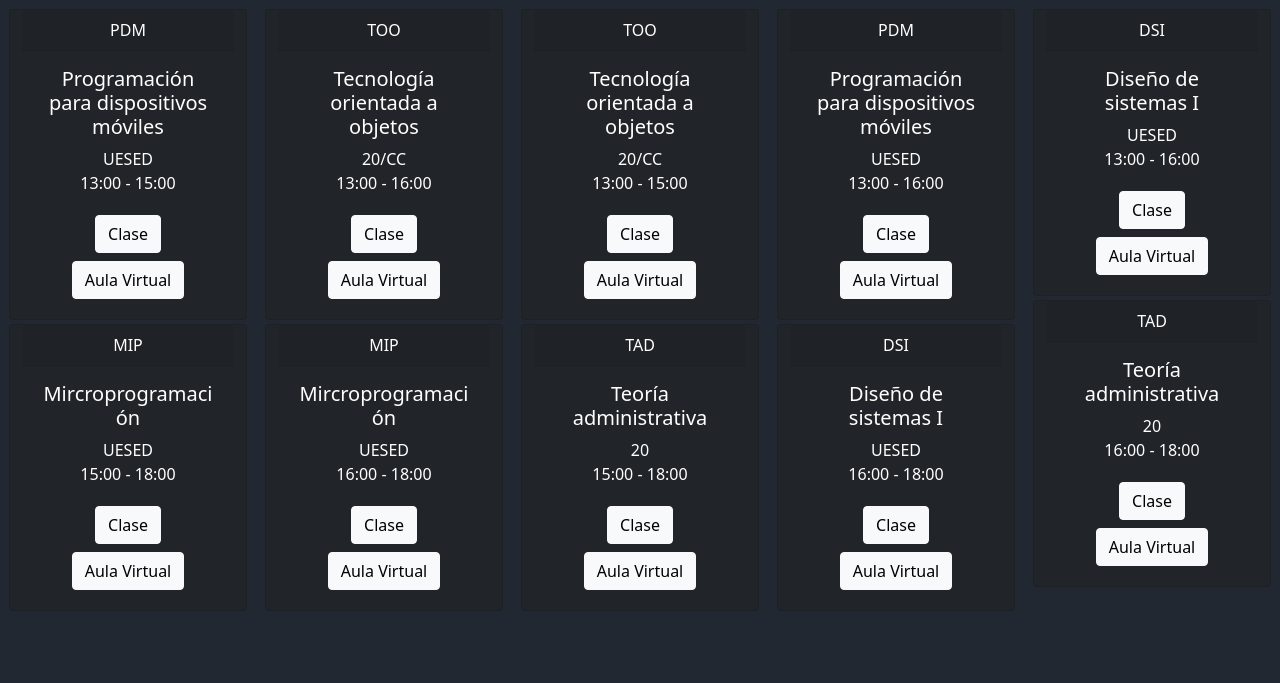
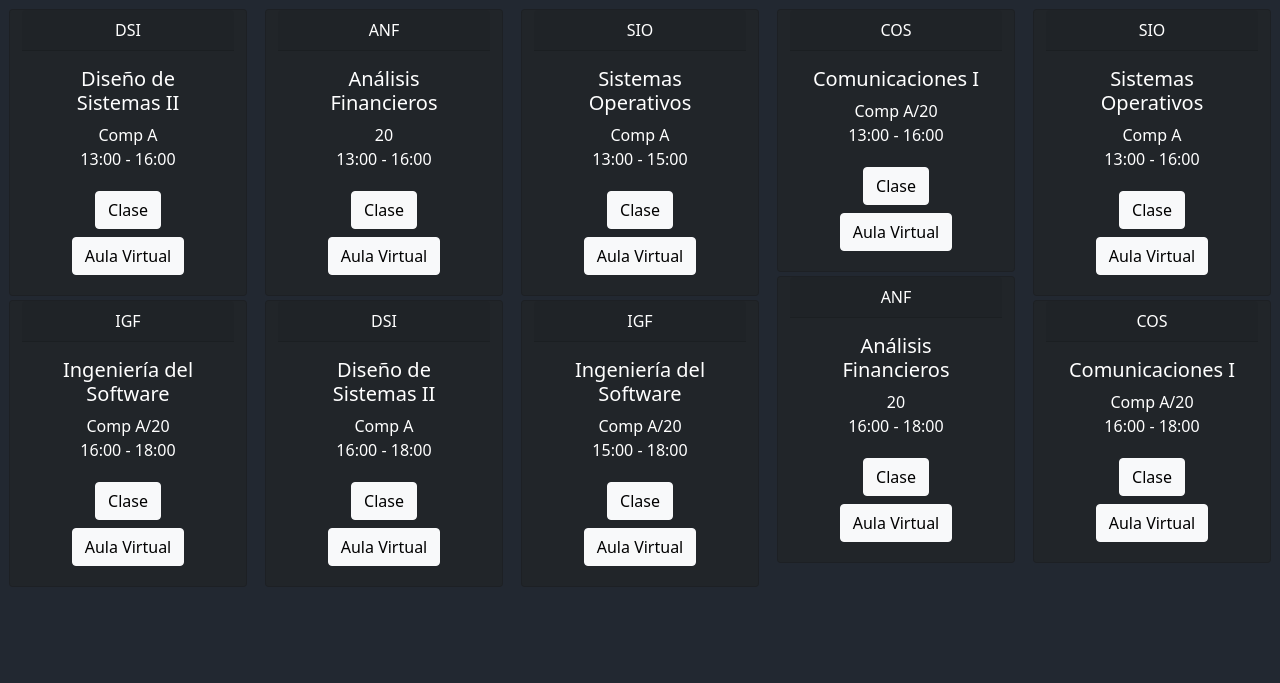
Before and after one commit to jr-villalta/horario2021, a plain HTML site: page index.html in a window 1280 px wide. Shown: the part 117-800 px from the top of the page. Drawn offline with nearby package versions, Linux system fonts and the light colour scheme.

Commit message:
Ciclo II

```diff
--- a/index.html
+++ b/index.html
@@ -14,7 +14,7 @@
     <div class="container-fluid">
         <div class="row text-center">
             <h1 class="my-3 font-monospace">
-                Ciclo I - 2022
+                Ciclo II - 2022
             </h1>
         </div>
         <div class="row d-flex justify-content-around">
@@ -23,10 +23,10 @@
                 <div class="column">
                     <div class="row d-flex justify-content-center">
                         <div class="card text-white bg-dark mt-1" style="max-width: 15rem;">
-                            <div class="card-header">PDM</div>
+                            <div class="card-header">DSI</div>
                             <div class="card-body">
-                                <h5 class="card-title">Programación para dispositivos móviles</h5>
-                                <p class="card-text">UESED<br>13:00 - 15:00</p>
+                                <h5 class="card-title">Diseño de Sistemas II</h5>
+                                <p class="card-text">Comp A<br>13:00 - 16:00</p>
                                 <a href="" class="btn btn-light my-1">Clase</a>
                                 <a href="" class="btn btn-light my-1">Aula Virtual</a>
                             </div>
@@ -34,10 +34,10 @@
                     </div>
                     <div class="row d-flex justify-content-center">
                         <div class="card text-white bg-dark mt-1" style="max-width: 15rem;">
-                            <div class="card-header">MIP</div>
+                            <div class="card-header">IGF</div>
                             <div class="card-body">
-                                <h5 class="card-title">Mircroprogramación</h5>
-                                <p class="card-text">UESED<br>15:00 - 18:00</p>
+                                <h5 class="card-title">Ingeniería del Software</h5>
+                                <p class="card-text">Comp A/20<br>16:00 - 18:00</p>
                                 <a href="" class="btn btn-light my-1">Clase</a>
                                 <a href="" class="btn btn-light my-1">Aula Virtual</a>
                             </div>
@@ -50,10 +50,10 @@
                 <div class="column">
                     <div class="row d-flex justify-content-center">
                         <div class="card text-white bg-dark mt-1" style="max-width: 15rem;">
-                            <div class="card-header">TOO</div>
+                            <div class="card-header">ANF</div>
                             <div class="card-body">
-                                <h5 class="card-title">Tecnología orientada a objetos</h5>
-                                <p class="card-text">20/CC<br>13:00 - 16:00</p>
+                                <h5 class="card-title">Análisis Financieros</h5>
+                                <p class="card-text">20<br>13:00 - 16:00</p>
                                 <a href="" class="btn btn-light my-1">Clase</a>
                                 <a href="" class="btn btn-light my-1">Aula Virtual</a>
                             </div>
@@ -61,10 +61,10 @@
                     </div>
                     <div class="row d-flex justify-content-center">
                         <div class="card text-white bg-dark mt-1" style="max-width: 15rem;">
-                            <div class="card-header">MIP</div>
+                            <div class="card-header">DSI</div>
                             <div class="card-body">
-                                <h5 class="card-title">Mircroprogramación</h5>
-                                <p class="card-text">UESED<br>16:00 - 18:00</p>
+                                <h5 class="card-title">Diseño de Sistemas II</h5>
+                                <p class="card-text">Comp A<br>16:00 - 18:00</p>
                                 <a href="" class="btn btn-light my-1">Clase</a>
                                 <a href="" class="btn btn-light my-1">Aula Virtual</a>
                             </div>
@@ -77,10 +77,10 @@
                 <div class="column">
                     <div class="row d-flex justify-content-center">
                         <div class="card text-white bg-dark mt-1" style="max-width: 15rem;">
-                            <div class="card-header">TOO</div>
+                            <div class="card-header">SIO</div>
                             <div class="card-body">
-                                <h5 class="card-title">Tecnología orientada a objetos</h5>
-                                <p class="card-text">20/CC<br>13:00 - 15:00</p>
+                                <h5 class="card-title">Sistemas Operativos</h5>
+                                <p class="card-text">Comp A<br>13:00 - 15:00</p>
                                 <a href="" class="btn btn-light my-1">Clase</a>
                                 <a href="" class="btn btn-light my-1">Aula Virtual</a>
                             </div>
@@ -88,10 +88,10 @@
                     </div>
                     <div class="row d-flex justify-content-center">
                         <div class="card text-white bg-dark mt-1" style="max-width: 15rem;">
-                            <div class="card-header">TAD</div>
+                            <div class="card-header">IGF</div>
                             <div class="card-body">
-                                <h5 class="card-title">Teoría administrativa</h5>
-                                <p class="card-text">20<br>15:00 - 18:00</p>
+                                <h5 class="card-title">Ingeniería del Software</h5>
+                                <p class="card-text">Comp A/20<br>15:00 - 18:00</p>
                                 <a href="" class="btn btn-light my-1">Clase</a>
                                 <a href="" class="btn btn-light my-1">Aula Virtual</a>
                             </div>
@@ -104,10 +104,10 @@
                 <div class="column">
                     <div class="row d-flex justify-content-center">
                         <div class="card text-white bg-dark mt-1" style="max-width: 15rem;">
-                            <div class="card-header">PDM</div>
+                            <div class="card-header">COS</div>
                             <div class="card-body">
-                                <h5 class="card-title">Programación para dispositivos móviles</h5>
-                                <p class="card-text">UESED<br>13:00 - 16:00</p>
+                                <h5 class="card-title">Comunicaciones I</h5>
+                                <p class="card-text">Comp A/20<br>13:00 - 16:00</p>
                                 <a href="" class="btn btn-light my-1">Clase</a>
                                 <a href="" class="btn btn-light my-1">Aula Virtual</a>
                             </div>
@@ -115,10 +115,10 @@
                     </div>
                     <div class="row d-flex justify-content-center">
                         <div class="card text-white bg-dark mt-1" style="max-width: 15rem;">
-                            <div class="card-header">DSI</div>
+                            <div class="card-header">ANF</div>
                             <div class="card-body">
-                                <h5 class="card-title">Diseño de sistemas I</h5>
-                                <p class="card-text">UESED<br>16:00 - 18:00</p>
+                                <h5 class="card-title">Análisis Financieros</h5>
+                                <p class="card-text">20<br>16:00 - 18:00</p>
                                 <a href="" class="btn btn-light my-1">Clase</a>
                                 <a href="" class="btn btn-light my-1">Aula Virtual</a>
                             </div>
@@ -131,10 +131,10 @@
                 <div class="column">
                     <div class="row d-flex justify-content-center">
                         <div class="card text-white bg-dark mt-1" style="max-width: 15rem;">
-                            <div class="card-header">DSI</div>
+                            <div class="card-header">SIO</div>
                             <div class="card-body">
-                                <h5 class="card-title">Diseño de sistemas I</h5>
-                                <p class="card-text">UESED<br>13:00 - 16:00</p>
+                                <h5 class="card-title">Sistemas Operativos</h5>
+                                <p class="card-text">Comp A<br>13:00 - 16:00</p>
                                 <a href="" class="btn btn-light my-1">Clase</a>
                                 <a href="" class="btn btn-light my-1">Aula Virtual</a>
                             </div>
@@ -142,10 +142,10 @@
                     </div>
                     <div class="row d-flex justify-content-center">
                         <div class="card text-white bg-dark mt-1" style="max-width: 15rem;">
-                            <div class="card-header">TAD</div>
+                            <div class="card-header">COS</div>
                             <div class="card-body">
-                                <h5 class="card-title">Teoría administrativa</h5>
-                                <p class="card-text">20<br>16:00 - 18:00</p>
+                                <h5 class="card-title">Comunicaciones I</h5>
+                                <p class="card-text">Comp A/20<br>16:00 - 18:00</p>
                                 <a href="" class="btn btn-light my-1">Clase</a>
                                 <a href="" class="btn btn-light my-1">Aula Virtual</a>
                             </div>
```
